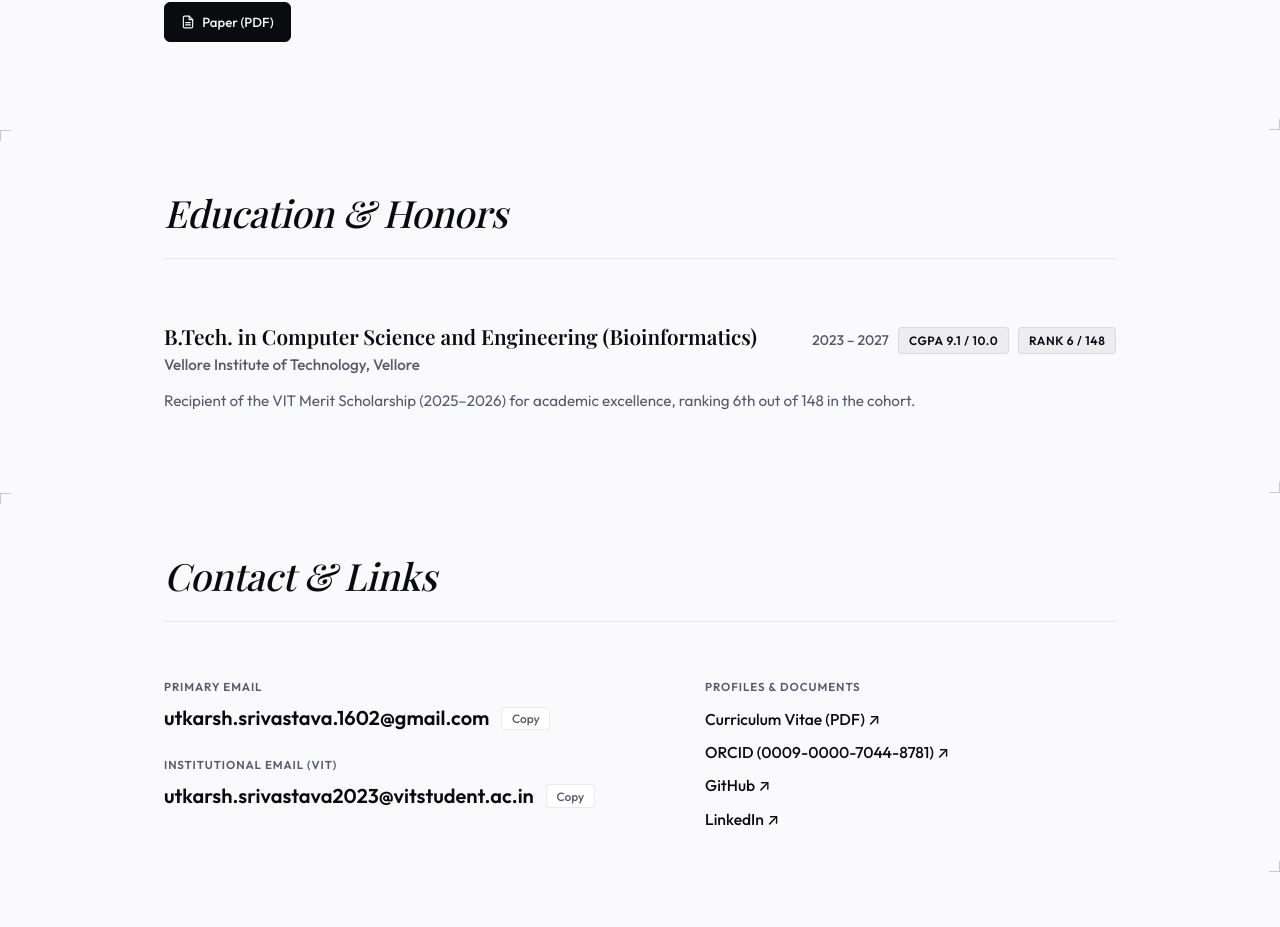
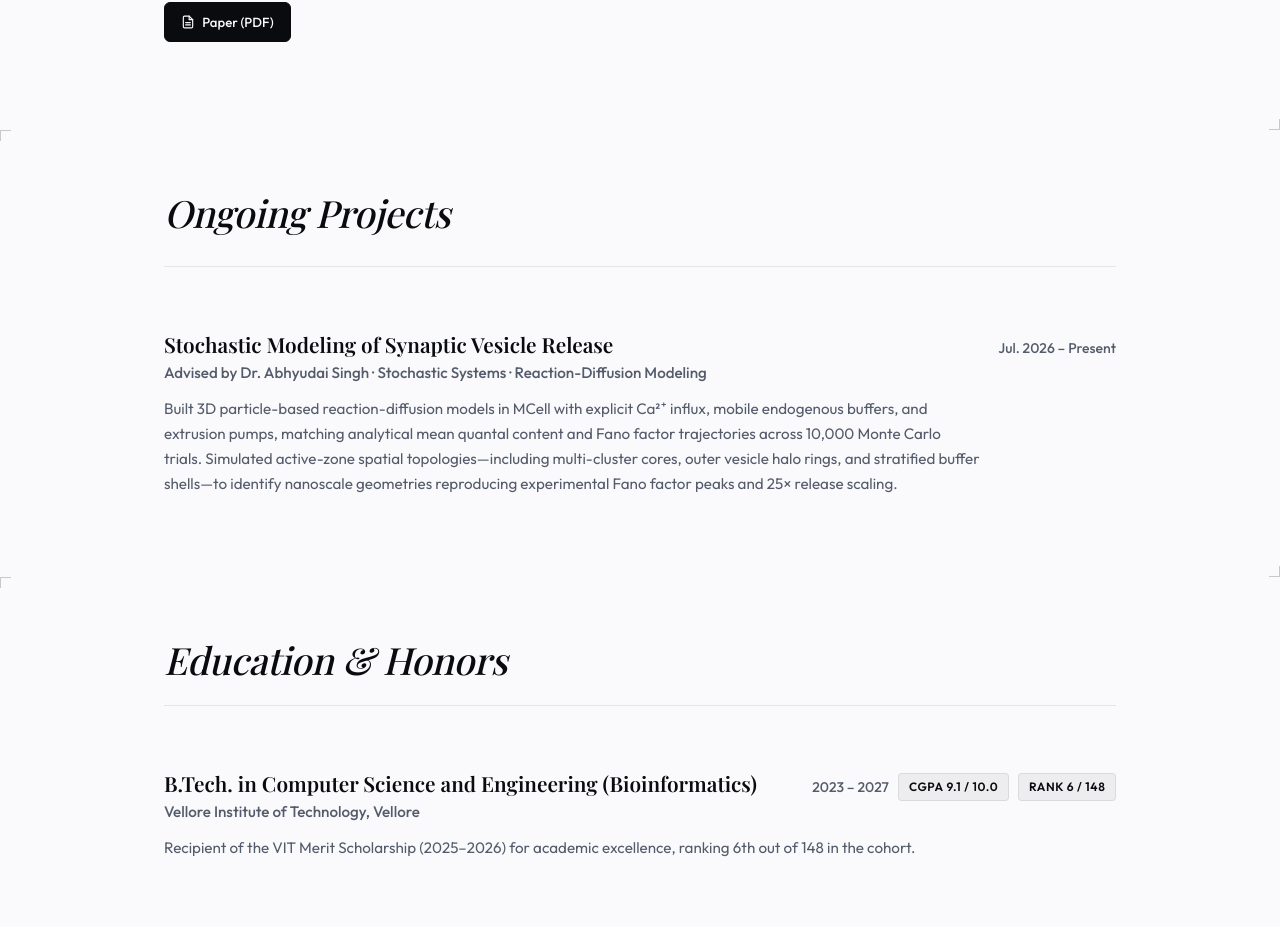
Before and after one commit to Xanviere/PersonalWebsite, a React (Vite) app: page / in a window 1280 px wide. Shown: the part 1850-2777 px from the top of the page. Built offline with nearby package versions, Linux system fonts and the light colour scheme; a web font is replaced by a local one.

Commit message:
Add Ongoing Projects section with Dr. Abhyudai Singh MCell project

```diff
--- a/src/App.jsx
+++ b/src/App.jsx
@@ -2,6 +2,7 @@ import React, { useState, useEffect } from 'react';
 import Header from './components/Header';
 import Hero from './components/Hero';
 import Research from './components/Research';
+import OngoingProjects from './components/OngoingProjects';
 import Education from './components/Education';
 import Contact from './components/Contact';
 import Footer from './components/Footer';
@@ -38,6 +39,7 @@ function App() {
         <main>
           <Hero />
           <Research />
+          <OngoingProjects />
           <Education />
           <Contact />
         </main>
--- a/src/components/Header.jsx
+++ b/src/components/Header.jsx
@@ -27,6 +27,7 @@ export default function Header({ theme, toggleTheme }) {
           <nav className="nav desktop-nav">
             <a href="#about">About</a>
             <a href="#research">Research</a>
+            <a href="#projects">Projects</a>
             <a href="#education">Education</a>
             <a href="#contact">Contact</a>
             <a href={personalInfo.cv} target="_blank" rel="noreferrer">CV (PDF)</a>
@@ -82,6 +83,7 @@ export default function Header({ theme, toggleTheme }) {
         <nav className="mobile-nav-links">
           <a href="#about" onClick={handleLinkClick}>About</a>
           <a href="#research" onClick={handleLinkClick}>Research</a>
+          <a href="#projects" onClick={handleLinkClick}>Projects</a>
           <a href="#education" onClick={handleLinkClick}>Education</a>
           <a href="#contact" onClick={handleLinkClick}>Contact</a>
           <a href={personalInfo.cv} target="_blank" rel="noreferrer" onClick={handleLinkClick}>CV (PDF)</a>
--- /dev/null
+++ b/src/components/OngoingProjects.jsx
@@ -0,0 +1,71 @@
+import React from 'react';
+import { ongoingProjects } from '../data';
+
+/**
+ * Displays active and ongoing research projects separately from published/submitted manuscripts.
+ */
+export default function OngoingProjects() {
+  if (!ongoingProjects || ongoingProjects.length === 0) return null;
+
+  return (
+    <section id="projects" className="section broadsheet-section slide-up">
+      <div className="container">
+        <div className="section-header-block">
+          <div className="broadsheet-header-split">
+            <h2 className="section-title">Ongoing Projects</h2>
+          </div>
+          <div className="broadsheet-section-divider"></div>
+        </div>
+
+        <div className="broadsheet-academic-list">
+          {ongoingProjects.map(project => (
+            <article key={project.id} className="broadsheet-entry">
+              <div className="broadsheet-entry-header">
+                <div>
+                  <h3 className="broadsheet-entry-title">{project.title}</h3>
+                  {(project.advisor || project.domain) && (
+                    <div className="broadsheet-entry-sub">
+                      {project.advisor && <span>Advised by {project.advisor}</span>}
+                      {project.advisor && project.domain && <span> · </span>}
+                      {project.domain && <span>{project.domain}</span>}
+                    </div>
+                  )}
+                </div>
+                {project.duration && (
+                  <div className="broadsheet-entry-meta">
+                    <span className="broadsheet-year">{project.duration}</span>
+                  </div>
+                )}
+              </div>
+
+              {project.description && (
+                <p className="broadsheet-entry-body">{project.description}</p>
+              )}
+
+              {project.links && project.links.length > 0 && (
+                <div className="paper-links">
+                  {project.links.map((pLink, idx) => (
+                    <a
+                      key={idx}
+                      href={pLink.url}
+                      target="_blank"
+                      rel="noreferrer"
+                      className="paper-btn secondary-paper-btn"
+                    >
+                      <svg width="14" height="14" viewBox="0 0 24 24" fill="none" stroke="currentColor" strokeWidth="2" strokeLinecap="round" strokeLinejoin="round">
+                        <path d="M18 13v6a2 2 0 0 1-2 2H5a2 2 0 0 1-2-2V8a2 2 0 0 1 2-2h6"></path>
+                        <polyline points="15 3 21 3 21 9"></polyline>
+                        <line x1="10" y1="14" x2="21" y2="3"></line>
+                      </svg>
+                      <span>{pLink.label}</span>
+                    </a>
+                  ))}
+                </div>
+              )}
+            </article>
+          ))}
+        </div>
+      </div>
+    </section>
+  );
+}
--- a/src/data.js
+++ b/src/data.js
@@ -67,3 +67,14 @@ export const research = [
     ]
   }
 ];
+
+export const ongoingProjects = [
+  {
+    id: 1,
+    title: "Stochastic Modeling of Synaptic Vesicle Release",
+    duration: "Jul. 2026 – Present",
+    advisor: "Dr. Abhyudai Singh",
+    domain: "Stochastic Systems · Reaction-Diffusion Modeling",
+    description: "Built 3D particle-based reaction-diffusion models in MCell with explicit Ca²⁺ influx, mobile endogenous buffers, and extrusion pumps, matching analytical mean quantal content and Fano factor trajectories across 10,000 Monte Carlo trials. Simulated active-zone spatial topologies—including multi-cluster cores, outer vesicle halo rings, and stratified buffer shells—to identify nanoscale geometries reproducing experimental Fano factor peaks and 25× release scaling."
+  }
+];
--- a/src/index.css
+++ b/src/index.css
@@ -136,10 +136,10 @@ a:hover {
 }
 
 .hero { animation-delay: 0.1s; }
-#education { animation-delay: 0.2s; }
-#research { animation-delay: 0.3s; }
-#achievements { animation-delay: 0.4s; }
-#interests { animation-delay: 0.5s; }
+#research { animation-delay: 0.2s; }
+#projects { animation-delay: 0.25s; }
+#education { animation-delay: 0.3s; }
+#contact { animation-delay: 0.35s; }
 
 @keyframes slideUpFade {
   from {
```
